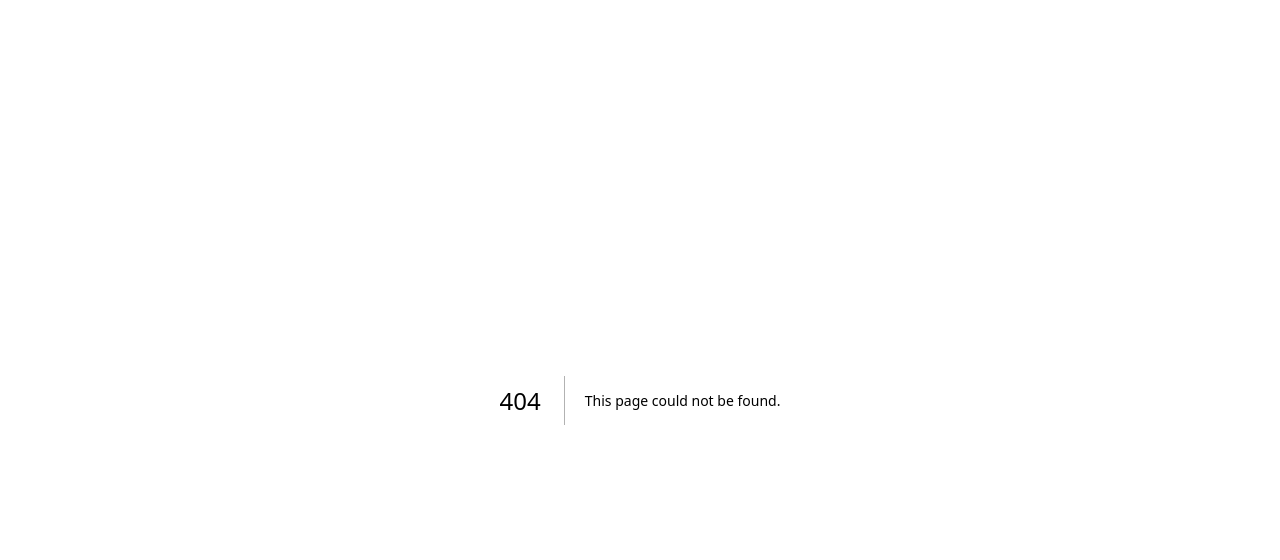
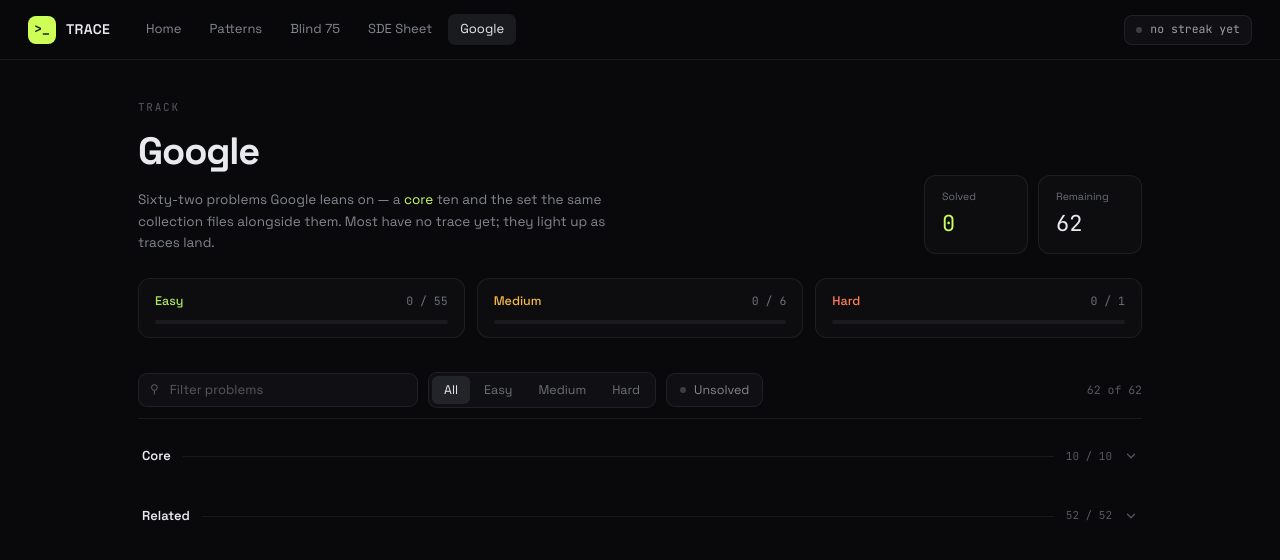
Before and after one commit to DragonUncaged/DSA-Practice, a Next.js app: page /company/google in a window 1280 px wide. Before the commit this address had no page. Shown: the top 560 px of the page. Built offline with nearby package versions, Linux system fonts and the light colour scheme.

Commit message:
feat(company): add a Google company-wise track

```diff
--- /dev/null
+++ b/src/app/company/google/page.tsx
@@ -0,0 +1,18 @@
+import type { Metadata } from 'next'
+import { Sheet } from '@/components/Sheet'
+import { TopNav } from '@/components/TopNav'
+
+export const metadata: Metadata = {
+  title: 'Google · TRACE',
+  description:
+    'Sixty-two Google-tagged interview problems, split into a core set and its related problems.',
+}
+
+export default function Page() {
+  return (
+    <>
+      <TopNav />
+      <Sheet track="google" />
+    </>
+  )
+}
--- a/src/components/Sheet.tsx
+++ b/src/components/Sheet.tsx
@@ -5,6 +5,7 @@ import { useMemo, useState } from 'react'
 import { useAssisted, useProgress } from '@/lib/store'
 import type { Difficulty } from '@/lib/types'
 import { SHEET_GROUPS, type SheetEntry } from '@/problems'
+import { COMPANY_GROUPS, COMPANY_TITLES } from '@/problems/companies'
 import { SDE_GROUPS } from '@/problems/sde'
 import s from './Sheet.module.scss'
 
@@ -15,7 +16,7 @@ const DIFF_COLOR: Record<Difficulty, string> = {
   Hard: '#FF7A59',
 }
 
-export type TrackId = 'blind75' | 'sde'
+export type TrackId = 'blind75' | 'sde' | 'google'
 
 /**
  * Track definitions live here, on the client side of the boundary, so pages
@@ -42,6 +43,17 @@ const TRACKS: Record<
   sde: {
     title: 'SDE Sheet',
     groups: SDE_GROUPS,
+  },
+  google: {
+    title: COMPANY_TITLES.google,
+    blurb: (
+      <>
+        Sixty-two problems Google leans on — a{' '}
+        <span className={s.hl}>core</span> ten and the set the same collection files
+        alongside them. Most have no trace yet; they light up as traces land.
+      </>
+    ),
+    groups: COMPANY_GROUPS.google,
   },
 }
 
--- a/src/components/TopNav.tsx
+++ b/src/components/TopNav.tsx
@@ -32,6 +32,12 @@ export function TopNav() {
         <Link href="/sde" className={`${s.link} ${path.startsWith('/sde') ? s.on : ''}`}>
           SDE Sheet
         </Link>
+        <Link
+          href="/company/google"
+          className={`${s.link} ${path.startsWith('/company') ? s.on : ''}`}
+        >
+          Google
+        </Link>
       </div>
 
       <span className={s.spacer} />
--- /dev/null
+++ b/src/problems/companies.ts
@@ -0,0 +1,132 @@
+import type { Difficulty } from '@/lib/types'
+import { PROBLEMS, type SheetEntry } from './index'
+
+/**
+ * Company-wise tracks - the problems a given company is known to lean on.
+ *
+ * Each company is one entry in COMPANIES; adding another means appending a
+ * CompanyTrack here (and one line in Sheet's TRACKS + TopNav), not reshaping
+ * this module. Rows carry no trace id: a row lights up when its slugified
+ * title matches a problem we have already traced, so the list grows into the
+ * player as traces land.
+ */
+
+type Row = [string, Difficulty]
+
+interface CompanyTrack {
+  /** Route segment and track id suffix, e.g. 'google' -> /company/google. */
+  id: string
+  title: string
+  /** The company's own must-do set. */
+  core: Row[]
+  /** Adjacent problems the same collection groups with the core set. */
+  related: Row[]
+}
+
+/**
+ * Google, from LintCode collection 18 (level 1). Levels 2-4 sit behind an
+ * account and are deliberately out of scope, so this is 62 problems, not the
+ * full collection.
+ */
+const GOOGLE: CompanyTrack = {
+  id: 'google',
+  title: 'Google',
+  core: [
+    ['Merge Intervals', 'Easy'],
+    ['Plus One', 'Easy'],
+    ['Valid Parentheses', 'Easy'],
+    ['Paint Fence', 'Easy'],
+    ['Add Strings', 'Easy'],
+    ['Valid Word Square', 'Easy'],
+    ['Flip Game', 'Easy'],
+    ['Similar RGB Color', 'Easy'],
+    ['Toeplitz Matrix', 'Easy'],
+    ['Max Consecutive Ones', 'Easy'],
+  ],
+  related: [
+    ['First Unique Character in a String', 'Easy'],
+    ['Number of Islands', 'Easy'],
+    ['Binary Tree Paths', 'Easy'],
+    ['Binary Tree Longest Consecutive Sequence', 'Easy'],
+    ['Longest Palindrome', 'Easy'],
+    ['Valid Word Abbreviation', 'Easy'],
+    ['Moving Average from Data Stream', 'Easy'],
+    ['Strobogrammatic Number', 'Easy'],
+    ['Guess Number Higher or Lower', 'Easy'],
+    ['Bold Words in String', 'Easy'],
+    ['Find Anagram Mappings', 'Easy'],
+    ['Input Stream', 'Easy'],
+    ['Subarray Sum Equals K', 'Easy'],
+    ['Sentence Similarity', 'Easy'],
+    ['Maximum Average Subarray', 'Easy'],
+    ['Closest Binary Search Tree Value', 'Easy'],
+    ['Palindrome Permutation', 'Easy'],
+    ['Largest Triangle Area', 'Easy'],
+    ['Rotated Digits', 'Easy'],
+    ['Minimum Difference Between BST Nodes', 'Easy'],
+    ['Largest Number At Least Twice of Others', 'Easy'],
+    ['Longest Univalue Path', 'Easy'],
+    ['Repeated String Match', 'Easy'],
+    ['Non-decreasing Array', 'Easy'],
+    ['Judge Route Circle', 'Easy'],
+    ['Shortest Unsorted Continuous Subarray', 'Easy'],
+    ['Student Attendance Record I', 'Easy'],
+    ['Diameter of Binary Tree', 'Easy'],
+    ['Reverse String II', 'Easy'],
+    ['Minimum Absolute Difference in BST', 'Easy'],
+    ['Longest Uncommon Subsequence I', 'Easy'],
+    ['Detect Capital', 'Easy'],
+    ['Relative Ranks', 'Easy'],
+    ['License Key Formatting', 'Easy'],
+    ['Island Perimeter', 'Easy'],
+    ['Repeated Substring Pattern', 'Easy'],
+    ['Find All Numbers Disappeared in an Array', 'Easy'],
+    ['Number of Boomerangs', 'Easy'],
+    ['Nth Digit', 'Easy'],
+    ['Find the Difference', 'Easy'],
+    ['Reverse Vowels of a String', 'Easy'],
+    ['Power of Three', 'Easy'],
+    ['Power of Two', 'Easy'],
+    ['Same Number', 'Easy'],
+    ['Twitch Words', 'Easy'],
+    ['Insert Interval', 'Medium'],
+    ['Palindromic Ranges', 'Medium'],
+    // LintCode ships this one with no difficulty label; filed as Medium to
+    // match how the same problem is rated everywhere else.
+    ['Remove Duplicate Letters', 'Medium'],
+    ['The Judges Give Problem', 'Medium'],
+    ['Find Mode in Binary Search Tree', 'Medium'],
+    ['Heaters', 'Medium'],
+    ['Quality Inspection', 'Hard'],
+  ],
+}
+
+const COMPANIES: CompanyTrack[] = [GOOGLE]
+
+const slugify = (s: string) =>
+  s
+    .toLowerCase()
+    .replace(/[^a-z0-9]+/g, '-')
+    .replace(/^-|-$/g, '')
+
+const toEntries = (group: string, rows: Row[]): SheetEntry[] =>
+  rows.map(([title, difficulty]) => {
+    const slug = slugify(title)
+    return { title, group, difficulty, slug, problemId: PROBLEMS.find((p) => p.id === slug)?.id }
+  })
+
+const groupsOf = (c: CompanyTrack) => [
+  { name: 'Core', items: toEntries('Core', c.core) },
+  { name: 'Related', items: toEntries('Related', c.related) },
+]
+
+/**
+ * Groups per company id. A new company is one more COMPANIES entry plus the
+ * `Sheet` track and nav link that point at it - nothing here changes shape.
+ */
+export const COMPANY_GROUPS: Record<string, { name: string; items: SheetEntry[] }[]> =
+  Object.fromEntries(COMPANIES.map((c) => [c.id, groupsOf(c)]))
+
+export const COMPANY_TITLES: Record<string, string> = Object.fromEntries(
+  COMPANIES.map((c) => [c.id, c.title]),
+)
```
Also changed, not shown: 1 other file (tests, documents, lock files or other folders).
